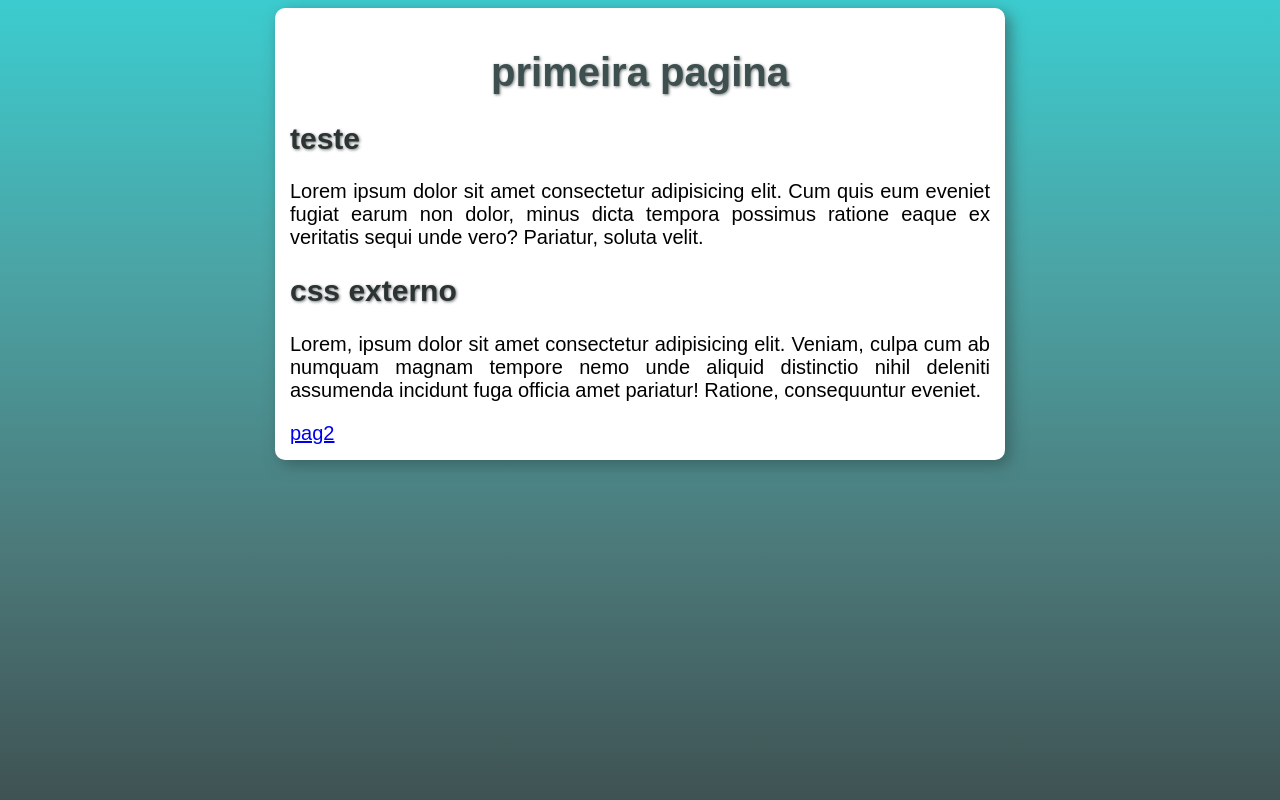
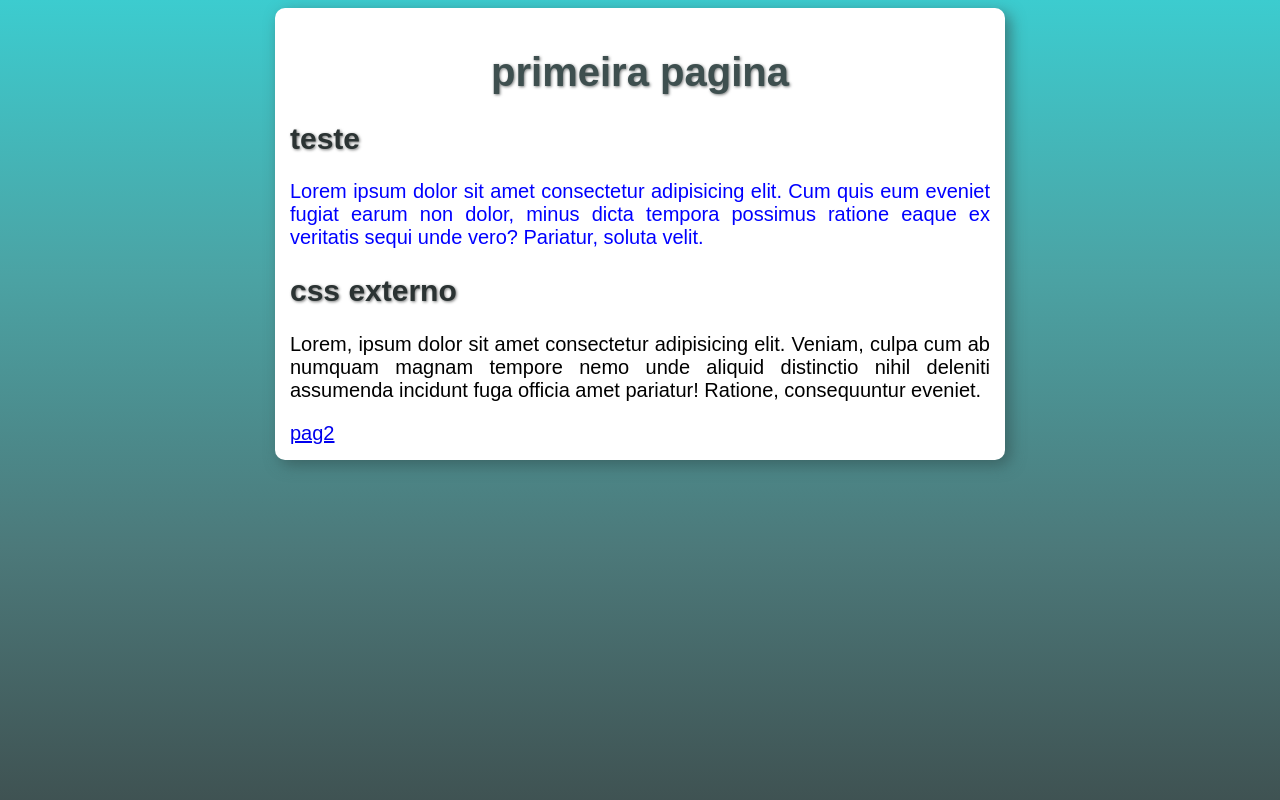
Before and after one commit to joaogabriel689/cursohtml, a plain HTML site: page aula_css_external/index.html in a window 1280 px wide. In both pictures the pointer is over the element 640 px from the left and 214 px from the top of the page. Shown: the top 800 px of the page. Drawn offline with Linux system fonts and the light colour scheme.

Commit message:
Update style.css

```diff
--- a/aula_css_external/style.css
+++ b/aula_css_external/style.css
@@ -32,3 +32,8 @@ h2{
 p{
     text-align: justify;
 }
+
+p:hover{
+    color: blue;
+
+}
```
